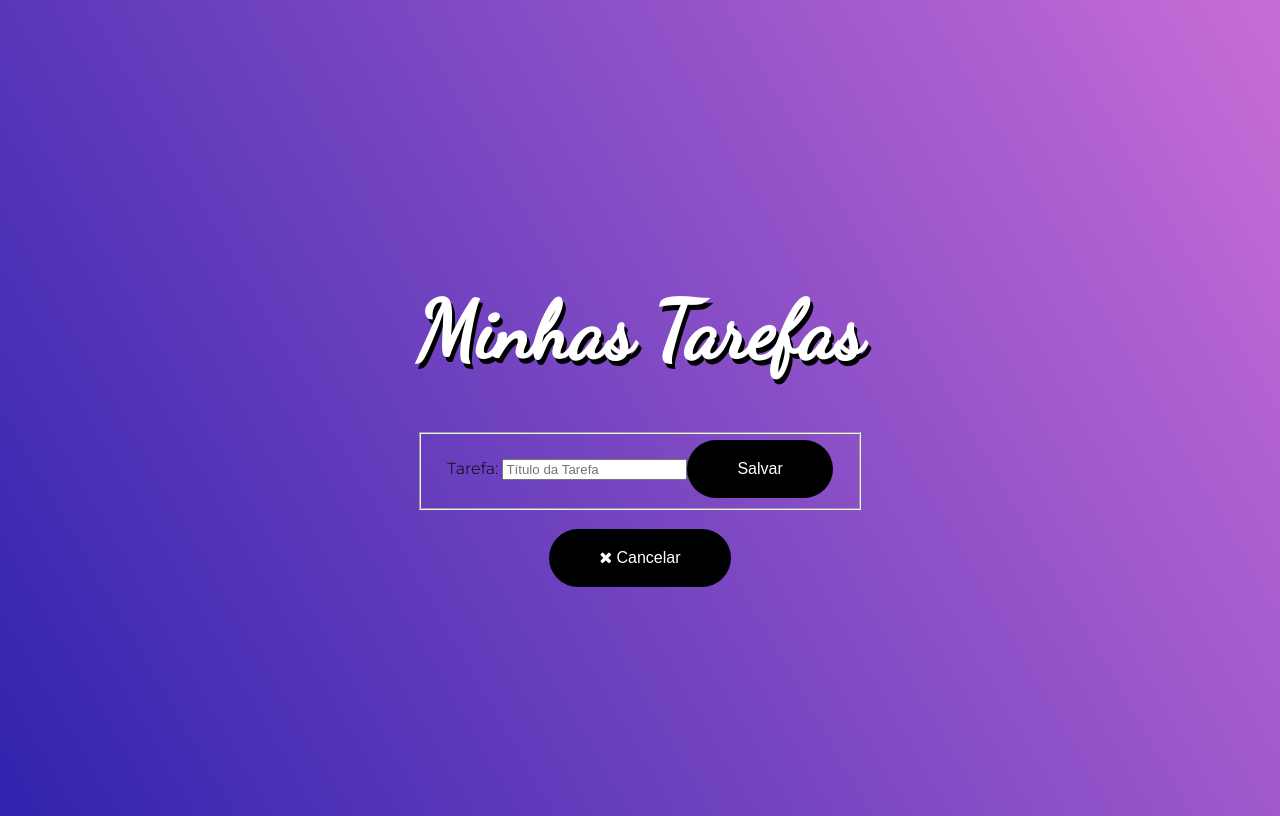
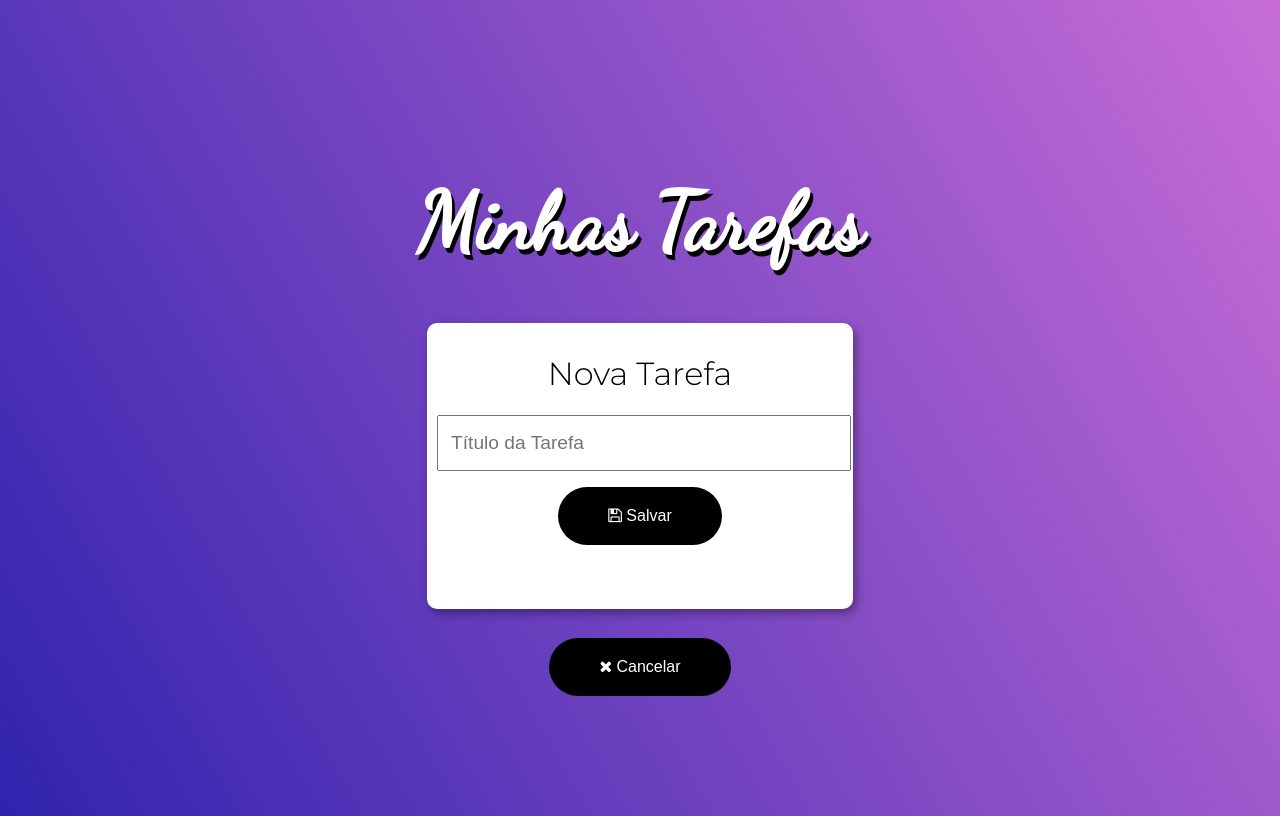
Before and after one commit to leosouza-dev/todo-angular, an Angular app: page / in a window 1280 px wide. Both pictures are taken after a click on the button "Nova Tarefa". Built offline with nearby package versions, Linux system fonts and the light colour scheme.

Commit message:
Estilizando o Formulário

```diff
--- a/src/app/app.component.html
+++ b/src/app/app.component.html
@@ -11,15 +11,16 @@
 </ul>
 
 <div id="modal" class="animated flipInX" *ngIf="mode=='add'">
+  <h1 class="text-center">Nova Tarefa</h1>
   <!-- reactive forms -->
   <form  [formGroup]="form" (ngSubmit)="add()">
-    <fieldset>
-      <label>Tarefa: </label>
       <input formControlName="title" type="text" placeholder="Título da Tarefa" maxlength="60">
-      <small *ngIf="form.controls.title.invalid && !form.controls.title.pristine">Este campo deve conter entre 3 e 60 caracteres</small>
-      <button class="button" [disabled]="form.invalid">Salvar</button>
-    </fieldset>
+      <small class="danger" *ngIf="form.controls.title.invalid && !form.controls.title.pristine">Este campo deve conter entre 3 e 60 caracteres <br></small>
+      <p class="text-center">
+        <button class="button" [disabled]="form.invalid"><i class="fa fa-save"></i> Salvar</button>
+      </p>
   </form>
+  <br><br>
 </div>
 
 <br>
--- a/src/app/app.component.ts
+++ b/src/app/app.component.ts
@@ -42,6 +42,9 @@
     this.todos.push(new Todo(id, title, false));
     this.save();
     this.clear();
+
+    // volta para lista
+    this.mode = 'list';
   }
 
   //limpa o form
--- a/src/styles.css
+++ b/src/styles.css
@@ -68,3 +68,31 @@
   padding-left: 50px;
   padding-right: 50px;
 }
+
+#modal{
+  text-align: left;
+  margin: 10px;
+  padding: 10px;
+  background: #fff;
+  border-radius: 10px;
+  box-shadow: 3px 4px 10px 0px rgba(0, 0, 0, 0.39);
+}
+
+#modal h1{
+  font-weight: 300;
+}
+
+input{
+  width: 100%;
+  line-height: 50px;
+  text-indent: 10px;
+  font-size: 1.2em;
+}
+
+.danger{
+  background: #f00;
+  color: #fff;
+  font-weight: bold;
+  padding: 5px;
+  margin-top: 10px;
+}
```
